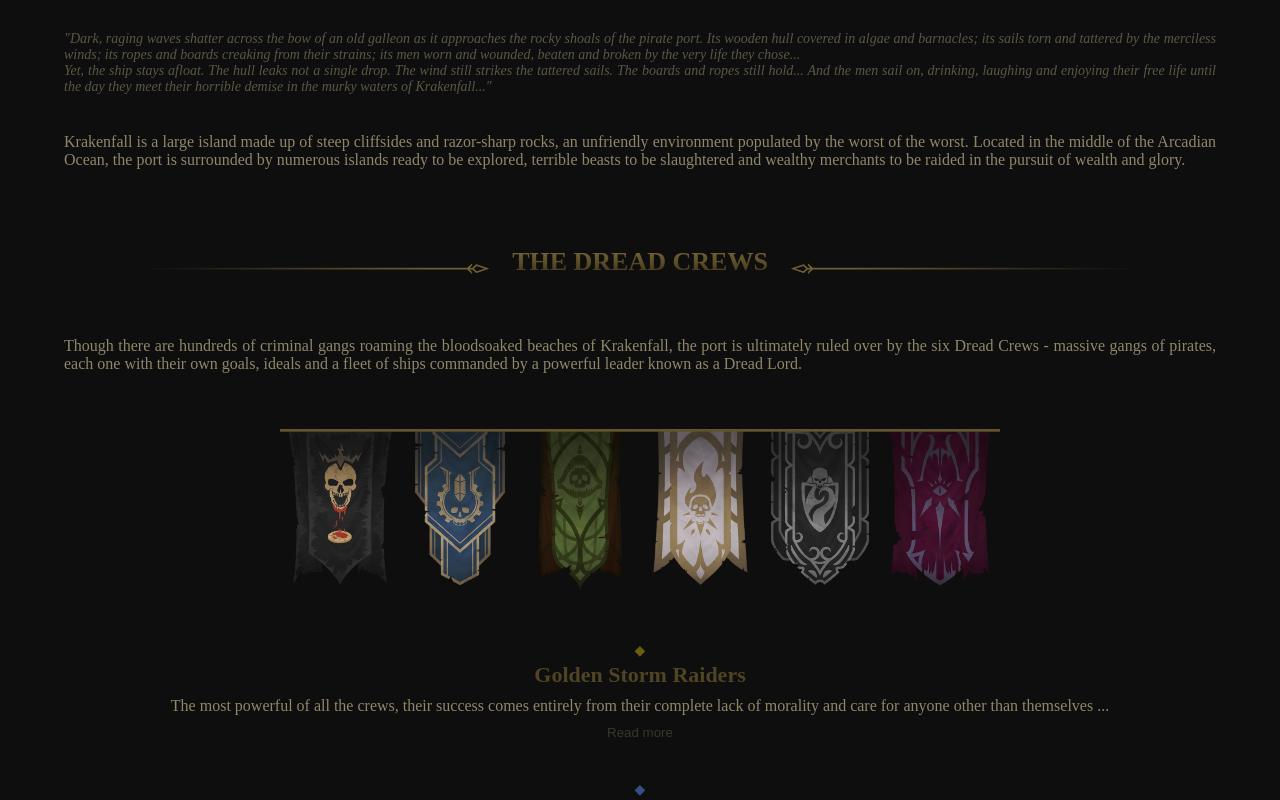
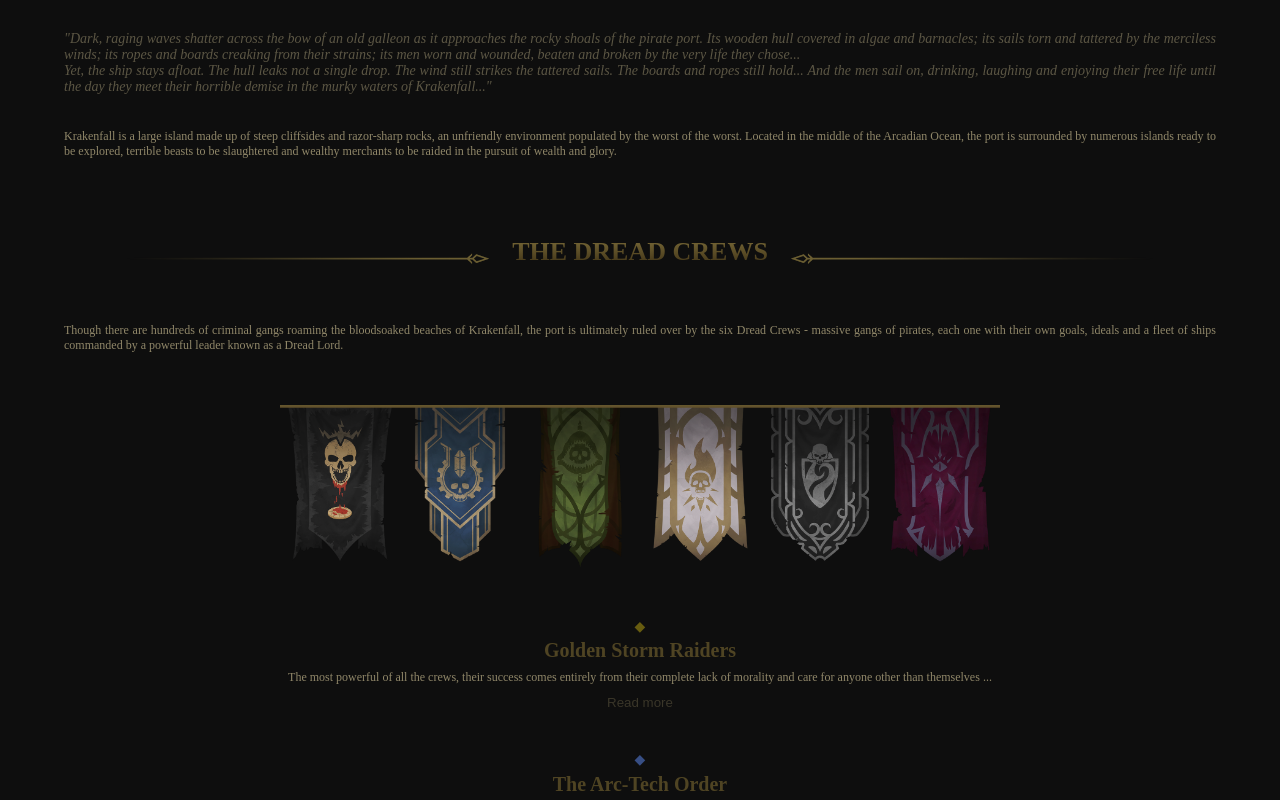
Before and after one commit to DaegonDesign/portfolio2, a plain HTML site: page krakenfall.html in a window 1280 px wide. Shown: the part 680-1480 px from the top of the page. Drawn offline with nearby package versions, Linux system fonts and the light colour scheme; a web font is replaced by a local one.

Commit message:
textresponsiveness

```diff
--- a/main.css
+++ b/main.css
@@ -851,9 +851,23 @@ a {
   }
   .maintext {
     width: 90%;
+    font-size: 12px;
+  }
+  .crewtext {
+    font-size: 12px;
+  }
+  .boldtitle,
+  .boldtitle1,
+  .boldtitle2,
+  .boldtitle3,
+  .boldtitle4,
+  .boldtitle5,
+  .boldtitle6 {
+    font-size: 20px;
   }
   .centeredtext {
     text-align-last: left;
+    font-size: 12px;
   }
   .dreaddesc {
     width: 90%;
```
Also changed, not shown: img/krk/arcadiamap.jpg (deleted), img/krk/bestiary/card1.jpg (deleted), img/krk/tyrantsfall.jpg (deleted).
